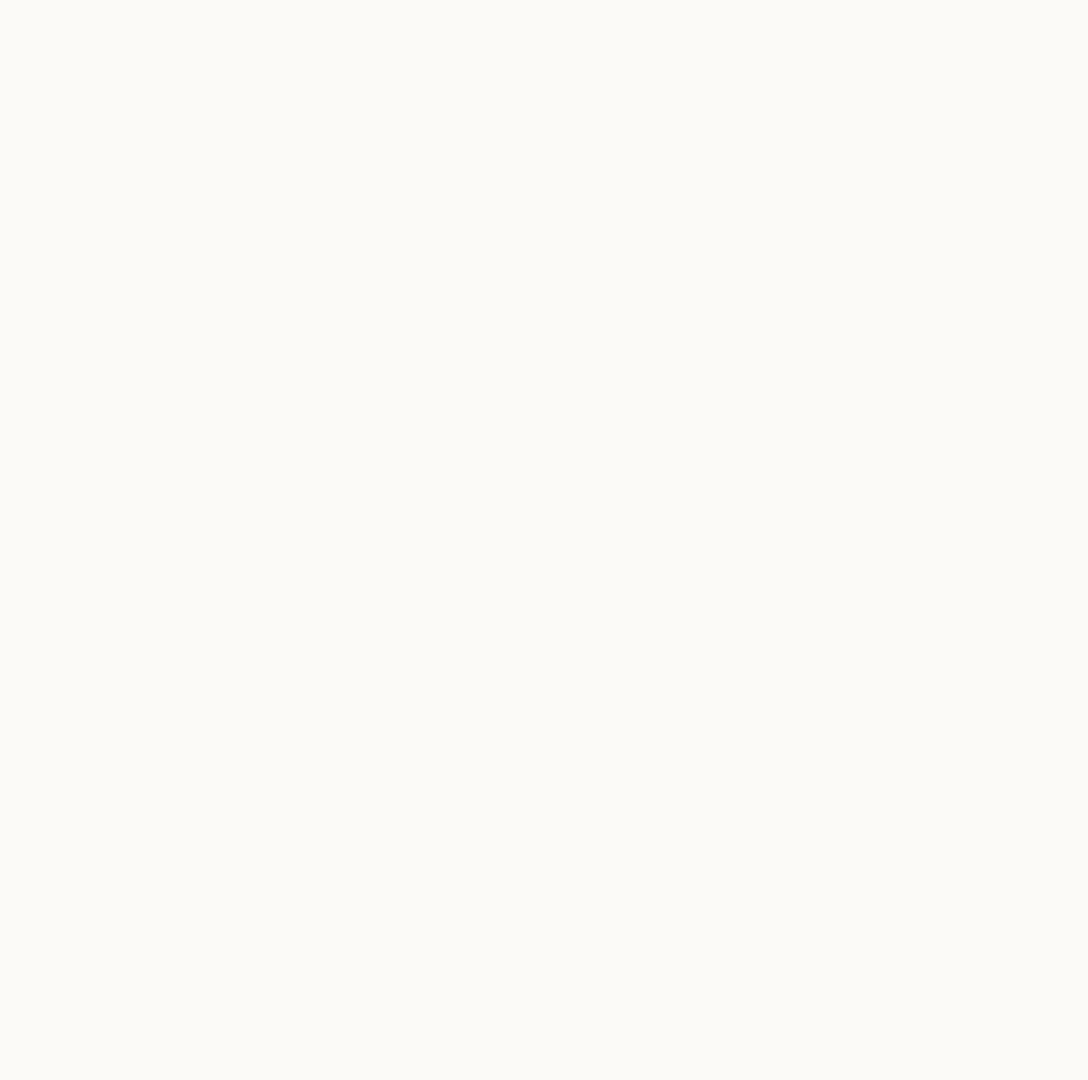
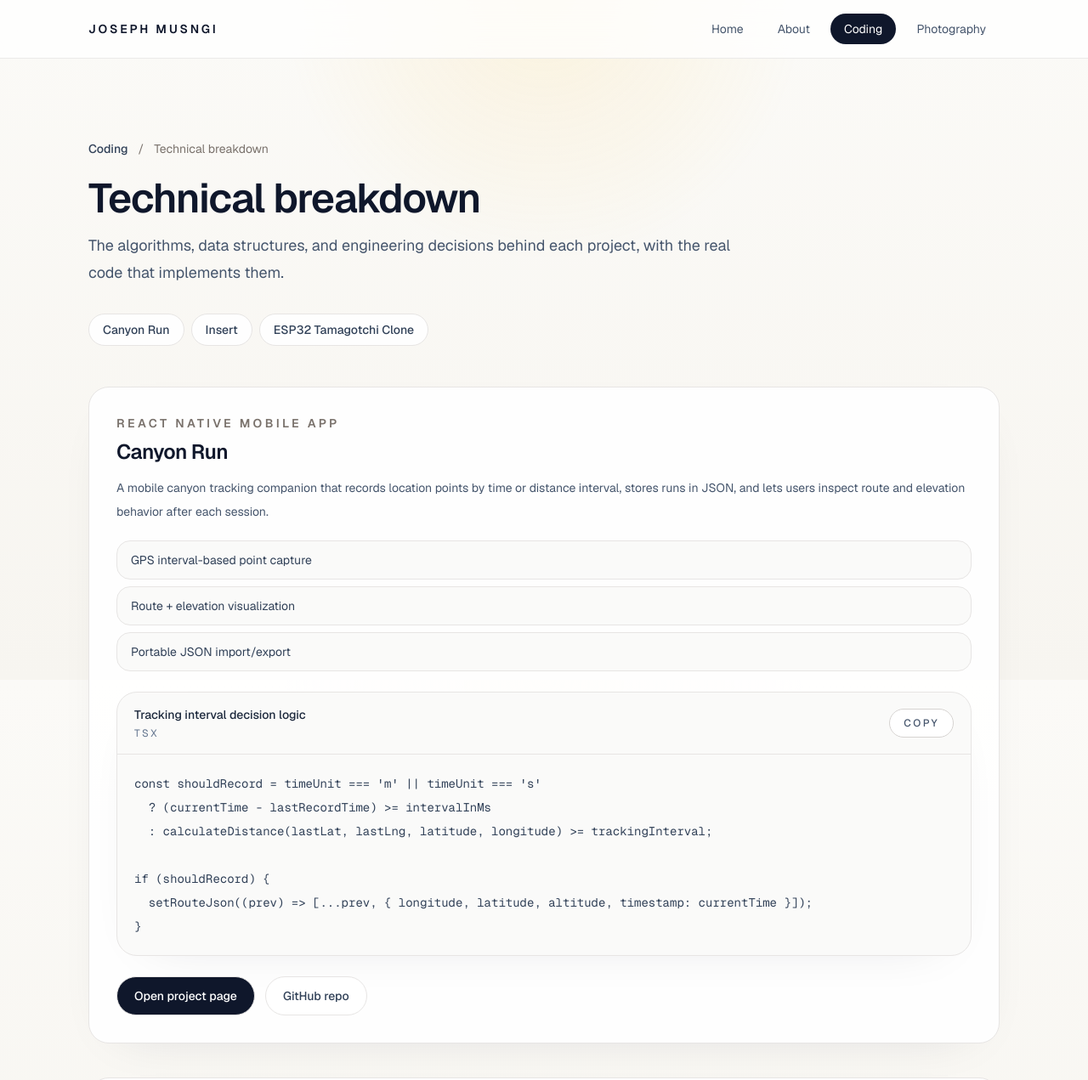
Before and after one commit to josephmusngi21/josephmusngi21.github.io, a Next.js app: page /coding/technical in a window 1280 px wide. Before the commit this address had no page. Shown: the top 1271 px of the page at 85% size. Before the commit the page ends 800 px from the top, so only its background shows below. Built offline with nearby package versions, Linux system fonts and the light colour scheme.

Commit message:
Add technical breakdown page
Show each coding project's engineering highlights and code examples, with navigation to project pages and GitHub repositories.

```diff
--- /dev/null
+++ b/app/coding/technical/page.tsx
@@ -0,0 +1,95 @@
+import Link from "next/link";
+import CodeBlock from "@/app/components/CodeBlock";
+import codingProjects from "@/app/data/coding-projects.json";
+
+export const metadata = {
+  title: "Technical breakdown | Coding",
+  description: "Algorithms, data structures, and engineering techniques across my projects.",
+};
+
+export default function TechnicalBreakdownPage() {
+  return (
+    <main className="flex-1">
+      <section className="mx-auto w-full max-w-6xl px-6 py-16 sm:px-8 lg:px-10 lg:py-24">
+        <div className="flex flex-wrap items-center gap-3 text-sm text-stone-500">
+          <Link href="/coding" className="font-medium text-slate-700 hover:text-slate-900">
+            Coding
+          </Link>
+          <span>/</span>
+          <span>Technical breakdown</span>
+        </div>
+
+        <div className="mt-6 max-w-3xl space-y-4">
+          <h1 className="text-4xl font-semibold tracking-tight text-slate-900 sm:text-5xl">
+            Technical breakdown
+          </h1>
+          <p className="text-lg leading-8 text-slate-600">
+            The algorithms, data structures, and engineering decisions behind each project, with the real code that implements them.
+          </p>
+        </div>
+
+        <nav aria-label="Projects" className="mt-8 flex flex-wrap gap-2">
+          {codingProjects.map((project) => (
+            <a
+              key={project.slug}
+              href={`#${project.slug}`}
+              className="rounded-full border border-stone-200 bg-white/90 px-4 py-2 text-sm font-medium text-slate-700 transition-colors hover:border-stone-300 hover:bg-white"
+            >
+              {project.title}
+            </a>
+          ))}
+        </nav>
+
+        <div className="mt-12 grid gap-10">
+          {codingProjects.map((project) => (
+            <article
+              key={project.slug}
+              id={project.slug}
+              className="scroll-mt-24 rounded-3xl border border-stone-200 bg-white/90 p-6 shadow-[0_18px_60px_-40px_rgba(15,23,42,0.18)] sm:p-8"
+            >
+              <p className="text-sm font-semibold uppercase tracking-[0.24em] text-stone-500">
+                {project.category}
+              </p>
+              <h2 className="mt-2 text-2xl font-semibold tracking-tight text-slate-900">
+                {project.title}
+              </h2>
+              <p className="mt-3 text-sm leading-7 text-slate-600">{project.overview}</p>
+
+              <ul className="mt-5 grid gap-2">
+                {project.highlights.map((highlight) => (
+                  <li
+                    key={highlight}
+                    className="rounded-2xl border border-stone-200 bg-stone-50 px-4 py-3 text-sm text-slate-700"
+                  >
+                    {highlight}
+                  </li>
+                ))}
+              </ul>
+
+              <div className="mt-6">
+                <CodeBlock title={project.codeTitle} language={project.codeLanguage} code={project.codeExample} />
+              </div>
+
+              <div className="mt-6 flex flex-wrap gap-3">
+                <Link
+                  href={`/coding/${project.slug}`}
+                  className="rounded-full border border-stone-200 bg-slate-900 px-5 py-3 text-sm font-medium text-white transition-colors hover:bg-slate-800"
+                >
+                  Open project page
+                </Link>
+                <Link
+                  href={project.repoUrl}
+                  target="_blank"
+                  rel="noreferrer"
+                  className="rounded-full border border-stone-200 bg-white/90 px-5 py-3 text-sm font-medium text-slate-700 transition-colors hover:border-stone-300 hover:bg-white"
+                >
+                  GitHub repo
+                </Link>
+              </div>
+            </article>
+          ))}
+        </div>
+      </section>
+    </main>
+  );
+}
```
